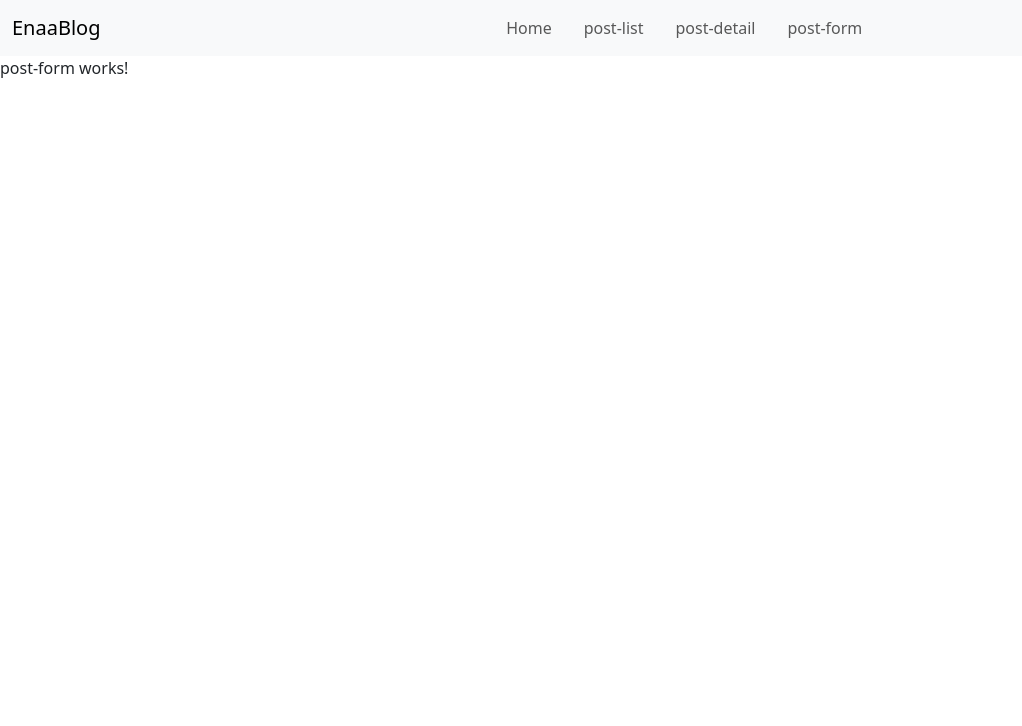
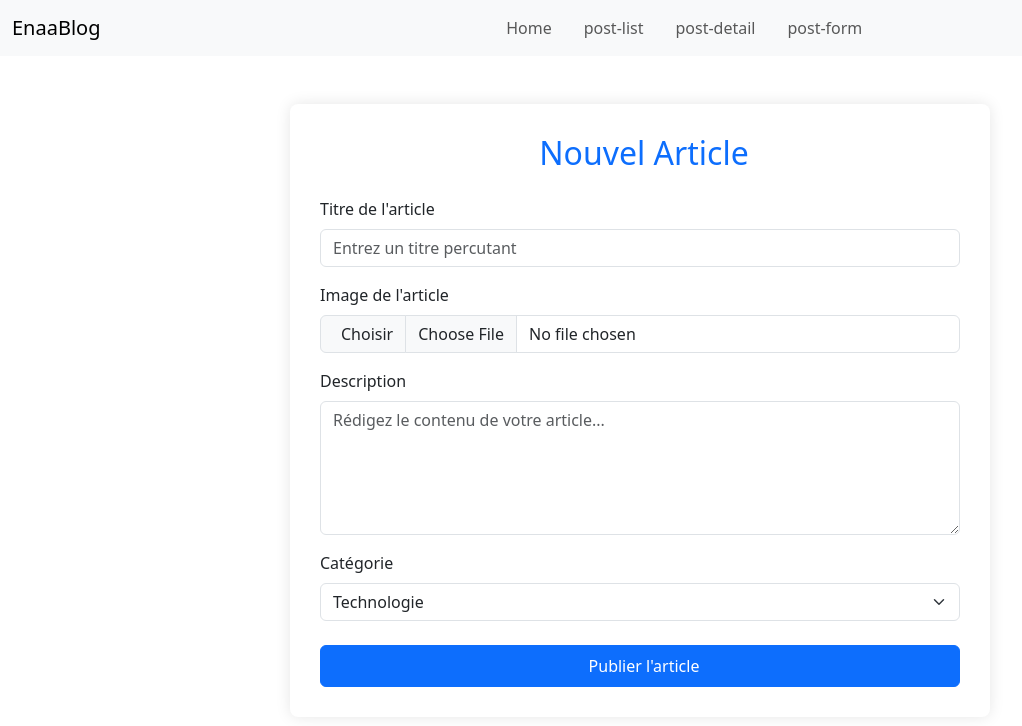
Before and after one commit to iliassid/EnaaBlog, an Angular app: page /post-form in a window 1280 px wide. Shown: the top 726 px of the page, without its empty margins (0-1022 px from the left). Built offline with nearby package versions, Linux system fonts and the light colour scheme; data requests are answered from the project's data file.

Commit message:
component de form

```diff
--- a/src/app/components/post-form/post-form.component.html
+++ b/src/app/components/post-form/post-form.component.html
@@ -1 +1,49 @@
-<p>post-form works!</p>
+
+<div class="container mt-5">
+  <div class="form-container">
+    <h2 class="form-title"><i class="fas fa-pen-alt me-2"></i>Nouvel Article</h2>
+
+    <form id="articleForm" action="/upload" method="post" enctype="multipart/form-data">
+      <!-- Titre -->
+      <div class="mb-3">
+        <label for="title" class="form-label">Titre de l'article</label>
+        <input type="text" class="form-control" id="title" name="title" placeholder="Entrez un titre percutant" required>
+      </div>
+
+
+      <div class="mb-3">
+        <label for="image" class="form-label">Image de l'article</label>
+        <div class="input-group">
+          <label class="input-group-text file-upload-label" for="image">
+            <i class="fas fa-image me-2"></i>Choisir
+          </label>
+          <input type="file" class="form-control" id="image" name="image" accept="image/*" required>
+        </div>
+        <div class="form-text"></div>
+      </div>
+
+      <!-- Description -->
+      <div class="mb-3">
+        <label for="description" class="form-label">Description</label>
+        <textarea class="form-control" id="description" name="description" rows="5" placeholder="Rédigez le contenu de votre article..." required></textarea>
+      </div>
+
+      <!-- Catégorie -->
+      <div class="mb-4">
+        <label for="category" class="form-label">Catégorie</label>
+        <select class="form-select" id="category" name="category">
+          <option value="technology">Technologie</option>
+          <option value="design">JAVA</option>
+          <option value="business">HTML</option>
+          <option value="lifestyle">CSS</option>
+          <option value="lifestyle">JavaScript</option>
+        </select>
+      </div>
+
+      <!-- Bouton Submit -->
+      <button type="submit" class="btn btn-primary w-100 py-2">
+        <i class="fas fa-paper-plane me-2"></i>Publier l'article
+      </button>
+    </form>
+  </div>
+</div>
--- a/src/app/components/post-form/post-form.component.scss
+++ b/src/app/components/post-form/post-form.component.scss
@@ -0,0 +1,16 @@
+.form-container {
+  max-width: 700px;
+  margin: 0 auto;
+  background: white;
+  padding: 30px;
+  border-radius: 8px;
+  box-shadow: 0 0 15px rgba(0,0,0,0.1);
+}
+.form-title {
+  text-align: center;
+  margin-bottom: 25px;
+  color: #0d6efd;
+}
+.file-upload-label {
+  cursor: pointer;
+}
```
